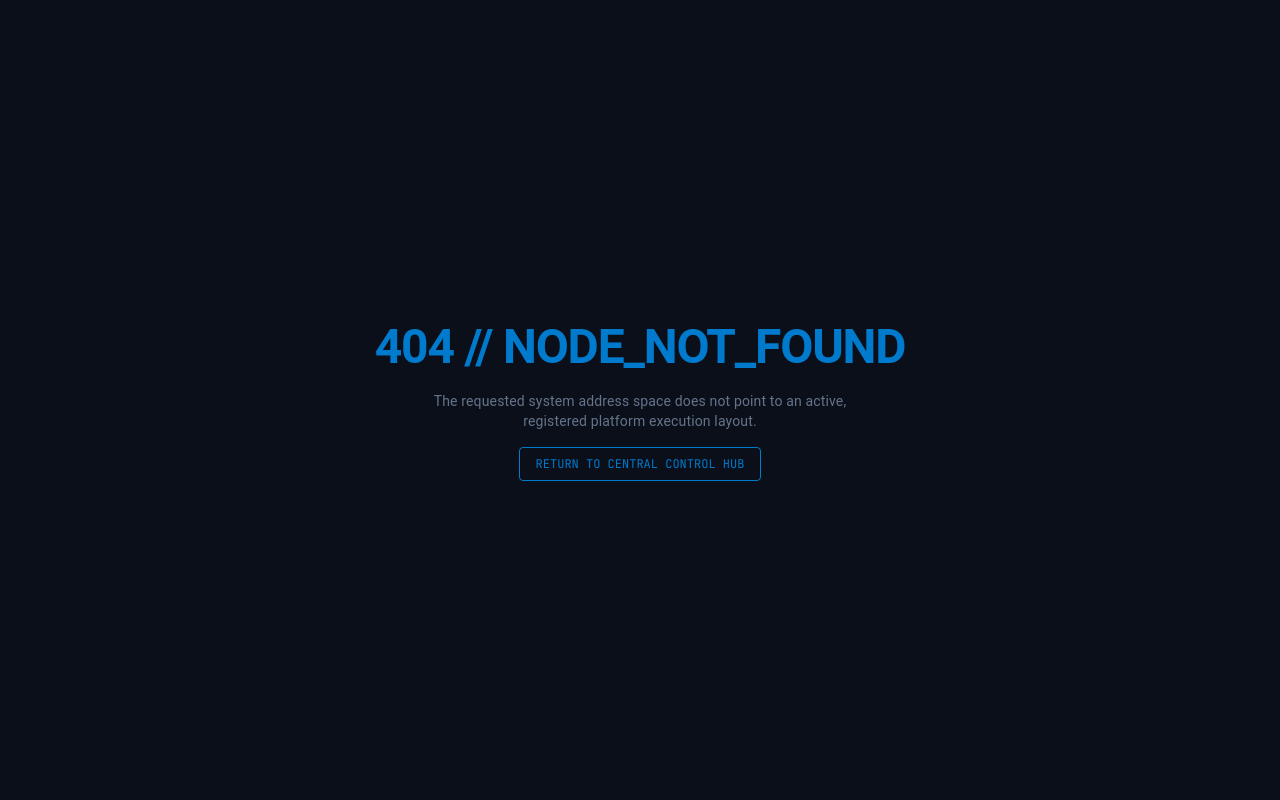
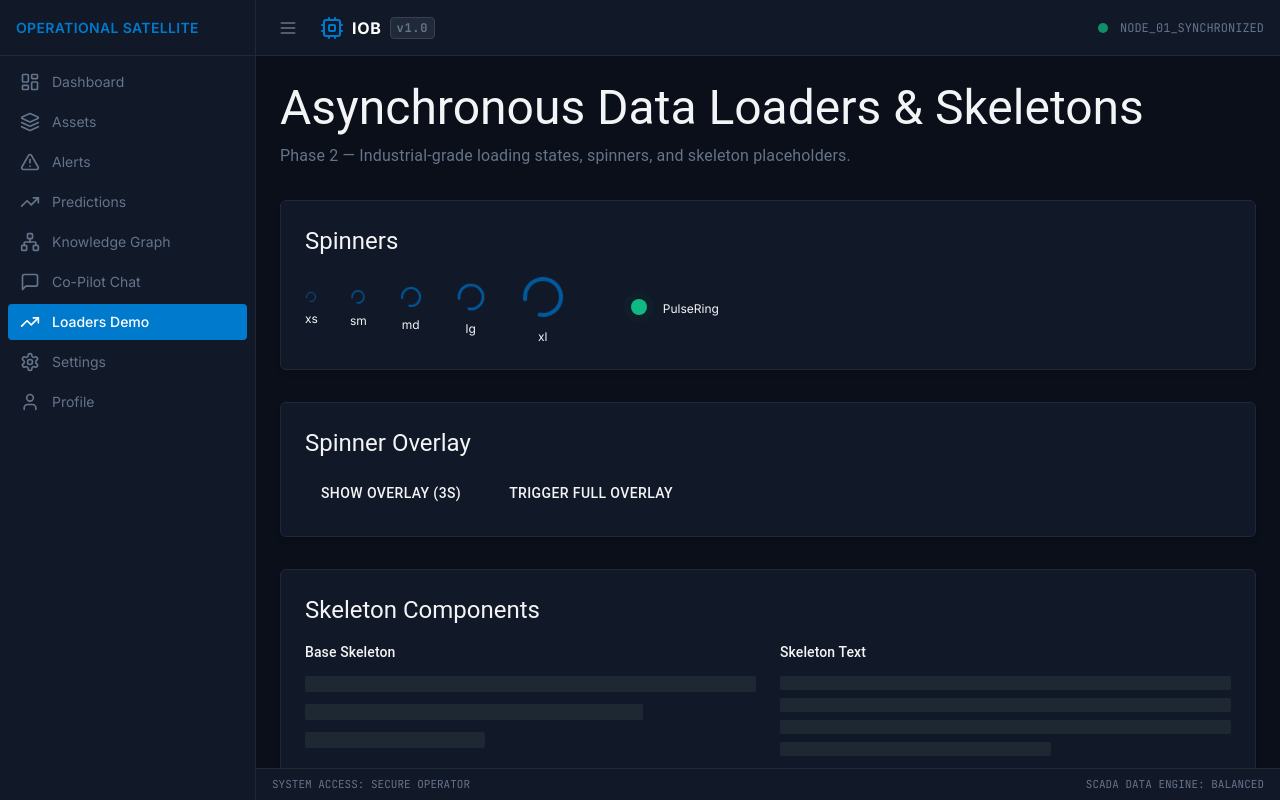
Before and after one commit to Anvita09-code/brain_intelligence, a Next.js app: page /loaders-demo in a window 1280 px wide. Before the commit this address had no page. Built offline with nearby package versions, Linux system fonts and the light colour scheme; what @mui/material-nextjs would draw is missing.

Commit message:
ph2 commit 8

```diff
--- /dev/null
+++ b/src/app/(dashboard)/loaders-demo/page.tsx
@@ -0,0 +1,195 @@
+'use client';
+
+import React, { useState } from 'react';
+import {
+  Spinner,
+  SpinnerOverlay,
+  PulseRing,
+  Skeleton,
+  SkeletonText,
+  SkeletonCard,
+  SkeletonTable
+} from '@/components/loaders';
+import { Typography } from '@/components/ui/Typography';
+import { Button } from '@/components/ui/Button';
+import { Card } from '@/components/ui/Card';
+
+export default function LoadersDemoPage() {
+  const [showOverlay, setShowOverlay] = useState(false);
+  const [isLoading, setIsLoading] = useState(false);
+  const [dataLoaded, setDataLoaded] = useState(false);
+
+  const simulateAsyncLoad = () => {
+    setIsLoading(true);
+    setDataLoaded(false);
+
+    setTimeout(() => {
+      setIsLoading(false);
+      setDataLoaded(true);
+    }, 2200);
+  };
+
+  const toggleOverlay = () => {
+    setShowOverlay(!showOverlay);
+    if (!showOverlay) {
+      setTimeout(() => setShowOverlay(false), 3000);
+    }
+  };
+
+  return (
+    <div className="space-y-8 pb-12">
+      <div>
+        <Typography variant="h3" className="mb-2">Asynchronous Data Loaders &amp; Skeletons</Typography>
+        <Typography variant="body1" className="text-industrial-slate">
+          Phase 2 — Industrial-grade loading states, spinners, and skeleton placeholders.
+        </Typography>
+      </div>
+
+      {/* Spinner Variants */}
+      <Card className="p-6">
+        <Typography variant="h5" className="mb-4">Spinners</Typography>
+
+        <div className="flex flex-wrap items-center gap-8">
+          <div className="flex flex-col items-center gap-2">
+            <Spinner size="xs" />
+            <span className="text-xs text-muted">xs</span>
+          </div>
+          <div className="flex flex-col items-center gap-2">
+            <Spinner size="sm" />
+            <span className="text-xs text-muted">sm</span>
+          </div>
+          <div className="flex flex-col items-center gap-2">
+            <Spinner size="md" />
+            <span className="text-xs text-muted">md</span>
+          </div>
+          <div className="flex flex-col items-center gap-2">
+            <Spinner size="lg" />
+            <span className="text-xs text-muted">lg</span>
+          </div>
+          <div className="flex flex-col items-center gap-2">
+            <Spinner size="xl" />
+            <span className="text-xs text-muted">xl</span>
+          </div>
+
+          <div className="ml-8 flex items-center gap-4">
+            <div>
+              <PulseRing size={16} />
+            </div>
+            <span className="text-xs text-muted">PulseRing</span>
+          </div>
+        </div>
+      </Card>
+
+      {/* Spinner Overlay Demo */}
+      <Card className="p-6 relative">
+        <Typography variant="h5" className="mb-4">Spinner Overlay</Typography>
+
+        <div className="flex items-center gap-4">
+          <Button onClick={toggleOverlay} variant="outline">
+            Show Overlay (3s)
+          </Button>
+          <Button onClick={() => setShowOverlay(true)} variant="default">
+            Trigger Full Overlay
+          </Button>
+        </div>
+
+        {showOverlay && (
+          <SpinnerOverlay
+            message="Fetching telemetry data..."
+            size="lg"
+            absolute
+          />
+        )}
+      </Card>
+
+      {/* Skeleton Variants */}
+      <Card className="p-6">
+        <Typography variant="h5" className="mb-4">Skeleton Components</Typography>
+
+        <div className="grid grid-cols-1 md:grid-cols-2 gap-6">
+          {/* Base Skeleton */}
+          <div>
+            <Typography variant="subtitle2" className="mb-3">Base Skeleton</Typography>
+            <div className="space-y-3">
+              <Skeleton width="100%" height={16} />
+              <Skeleton width="75%" height={16} />
+              <Skeleton width="40%" height={16} />
+            </div>
+          </div>
+
+          {/* Skeleton Text */}
+          <div>
+            <Typography variant="subtitle2" className="mb-3">Skeleton Text</Typography>
+            <SkeletonText lines={4} />
+          </div>
+
+          {/* Skeleton Card */}
+          <div>
+            <Typography variant="subtitle2" className="mb-3">Skeleton Card</Typography>
+            <SkeletonCard />
+          </div>
+
+          {/* Skeleton Table */}
+          <div>
+            <Typography variant="subtitle2" className="mb-3">Skeleton Table</Typography>
+            <SkeletonTable rows={4} columns={4} />
+          </div>
+        </div>
+      </Card>
+
+      {/* Real-world Async Loading Pattern */}
+      <Card className="p-6">
+        <Typography variant="h5" className="mb-4">Real-world Async Loading Pattern</Typography>
+
+        <div className="mb-4">
+          <Button onClick={simulateAsyncLoad} disabled={isLoading}>
+            {isLoading ? 'Loading...' : 'Load Assets (Simulate API)'}
+          </Button>
+        </div>
+
+        {isLoading && (
+          <div className="space-y-4">
+            <div className="flex items-center gap-3">
+              <Spinner size="md" />
+              <span className="text-sm text-muted">Fetching asset inventory...</span>
+            </div>
+            <SkeletonTable rows={5} columns={5} />
+          </div>
+        )}
+
+        {!isLoading && dataLoaded && (
+          <div className="rounded-lg border border-border p-4 bg-surface">
+            <Typography variant="body1">✅ Data loaded successfully. 142 assets returned.</Typography>
+            <div className="mt-3 text-sm text-muted">Last updated: {new Date().toLocaleTimeString()}</div>
+          </div>
+        )}
+
+        {!isLoading && !dataLoaded && (
+          <div className="text-sm text-muted">Click the button above to simulate an asynchronous data fetch.</div>
+        )}
+      </Card>
+
+      {/* Usage Code Snippets */}
+      <Card className="p-6 bg-[#0B0F12]">
+        <Typography variant="h5" className="mb-4 text-white">Quick Integration Examples</Typography>
+
+        <div className="space-y-4 font-mono text-xs">
+          <div>
+            <div className="text-accent mb-1">Basic Spinner</div>
+            <pre className="bg-deep p-3 rounded text-white overflow-x-auto">{`<Spinner size="lg" />`}</pre>
+          </div>
+
+          <div>
+            <div className="text-accent mb-1">Full Page Loading Overlay</div>
+            <pre className="bg-deep p-3 rounded text-white overflow-x-auto">{`<SpinnerOverlay message="Loading dashboard..." absolute />`}</pre>
+          </div>
+
+          <div>
+            <div className="text-accent mb-1">Data Table Skeleton</div>
+            <pre className="bg-deep p-3 rounded text-white overflow-x-auto">{`<SkeletonTable rows={8} columns={6} />`}</pre>
+          </div>
+        </div>
+      </Card>
+    </div>
+  );
+}
--- a/src/components/layout/Sidebar.tsx
+++ b/src/components/layout/Sidebar.tsx
@@ -23,6 +23,7 @@ const routes = [
   { name: 'Predictions', path: '/predictions', icon: TrendingUp },
   { name: 'Knowledge Graph', path: '/knowledge', icon: Network },
   { name: 'Co-Pilot Chat', path: '/chat', icon: MessageSquare },
+  { name: 'Loaders Demo', path: '/loaders-demo', icon: TrendingUp }, // NEW: Section 8 Demo
   { name: 'Settings', path: '/settings', icon: Settings },
   { name: 'Profile', path: '/profile', icon: User },
 ];
```
Also changed, not shown: tree.txt.
